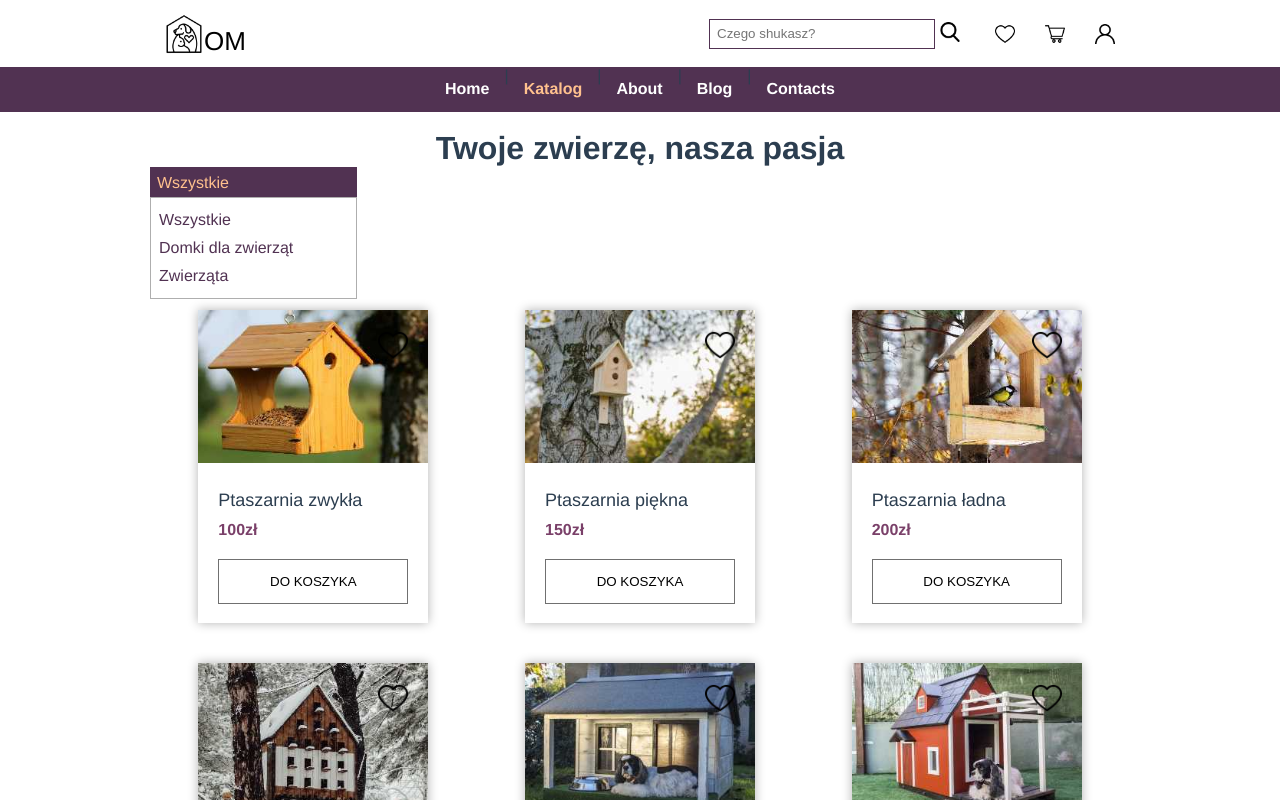
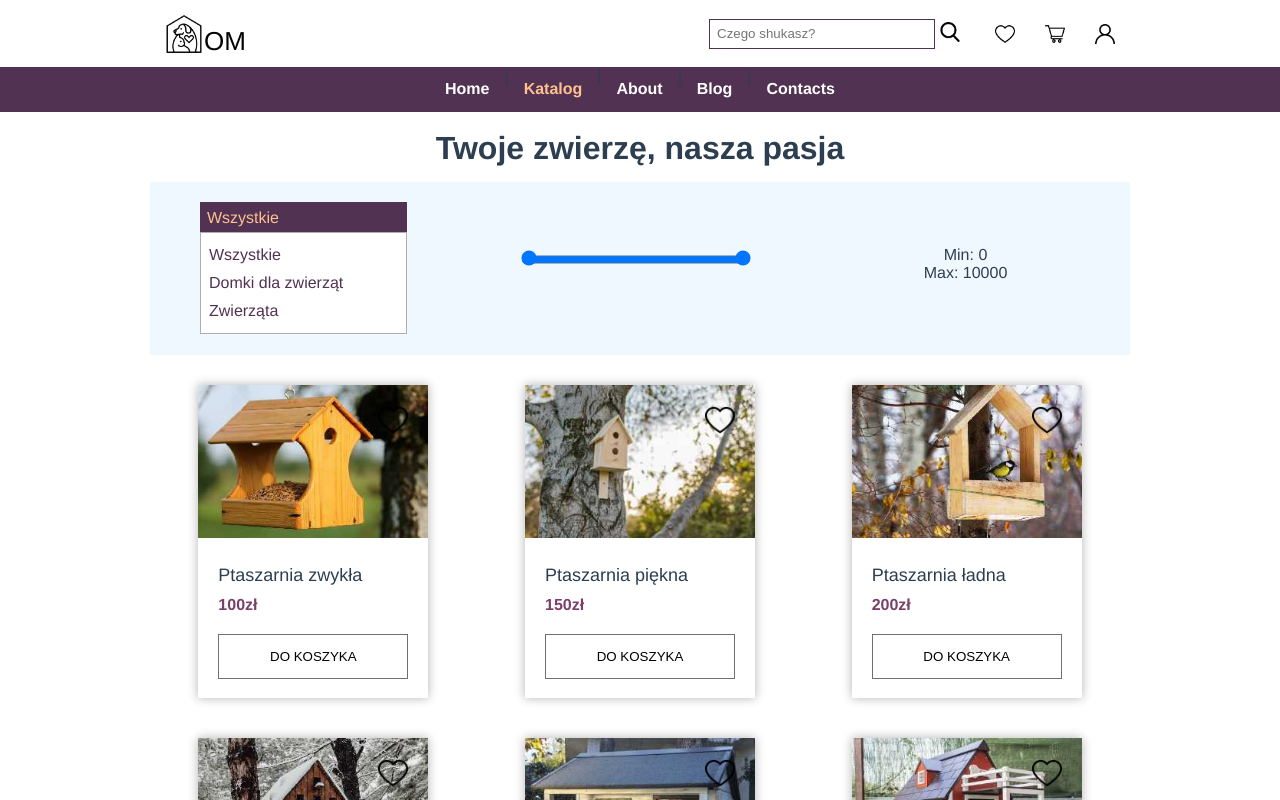
Before and after one commit to MagInventor/shop, a Vue app: page /catalog in a window 1280 px wide. Shown: the top 800 px of the page. Built offline with nearby package versions, Linux system fonts and the light colour scheme; data requests are answered from the project's data file.

Commit message:
feat: implement sort

```diff
--- a/src/components/catalog/ProductList.vue
+++ b/src/components/catalog/ProductList.vue
@@ -1,12 +1,36 @@
 <template>
   <div class="product-list">
     <div class="container">
+      <div class="product-setup">
         <product-select
           :selected="selected"
           :options="categories"
           @select="sortByCategories"
           :isExpanded="IS_DESKTOP"
         />
+        <div class="range-slider">
+          <input
+              type="range"
+              min="0"
+              max="1000"
+              step="50"
+              v-model.number="minPrice"
+              @change="setRangeSlider"
+          >
+          <input
+              type="range"
+              min="0"
+              max="10000"
+              step="50"
+              v-model.number="maxPrice"
+              @change="setRangeSlider"
+          >
+        </div>
+        <div class="range-values">
+          <p>Min: {{minPrice}}</p>
+          <p>Max: {{maxPrice}}</p>
+        </div>
+      </div>
       <div class="list-default">
         <product-card
           v-for="(product) in filteredProducts"
@@ -39,7 +63,9 @@
         {name: 'Zwierząta', value: 'animal'},
       ],
       selected: 'Wszystkie',
-      sortedProducts: []
+      sortedProducts: [],
+      minPrice: 0,
+      maxPrice: 10000,
     }
   },
   computed: {
@@ -62,14 +88,26 @@
       'ADD_TO_LIKE',
       'ADD_TO_CART',
     ]),
+    setRangeSlider() {
+      if (this.minPrice > this.maxPrice) {
+        let tmp = this.maxPrice;
+        this.maxPrice = this.minPrice;
+        this.minPrice = tmp;
+      }
+      this.sortByCategories()
+    },
     sortByCategories(category) {
-      this.sortedProducts = []
-      let vm = this
-      this.PRODUCTS.filter(function(item) {
-        if (item.category === category.name) {
-          vm.sortedProducts.push(item)
+      let vm = this;
+      this.sortedProducts = [...this.PRODUCTS]
+      this.sortedProducts = this.sortedProducts.filter(function (item) {
+        return item.price >= vm.minPrice && item.price <= vm.maxPrice
+      })
+      if (category) {
+        this.sortedProducts = this.sortedProducts.filter(function (e) {
+          vm.selected === category.name;
+          return e.category === category.name
+        })
       }
-      })
     },
     addToLike(data) {
       this.ADD_TO_LIKE(data)
@@ -83,6 +121,7 @@
     .then((response) => {
       if (response.data) {
         console.log('Data arrived')
+        this.sortByCategories()
       }
     })
   }
@@ -90,6 +129,16 @@
 </script>
 
 <style>
+.product-setup {
+  background: aliceblue;
+  margin-top: 15px;
+  padding: 20px 50px 30px 50px;
+  display: grid;
+  grid-auto-flow: column;
+  grid-template-columns: 305px auto 229px;
+  align-items: center;
+}
+
 .list-default {
   margin-top: 10px;
   display: grid;
@@ -113,4 +162,35 @@
 .product-select__options p {
   padding: 5px 0;
 }
+
+.filters {
+  display: flex;
+  justify-content: space-between;
+  align-items: center;
+}
+
+.range-slider {
+  width: 200px;
+  margin: auto 16px;
+  text-align: center;
+  position: relative;
+}
+
+.range-slider svg, .range-slider input[type=range] {
+  width: 230px;
+  position: absolute;
+  left: 0;
+  bottom: 0;
+}
+
+input[type=range]::-webkit-slider-thumb {
+  z-index: 2;
+  position: relative;
+  top: 2px;
+  margin-top: -7px;
+}
+
+.range-values {
+  float: left;
+}
 </style>
```
Lines whose indentation alone changed are shown as unchanged.
